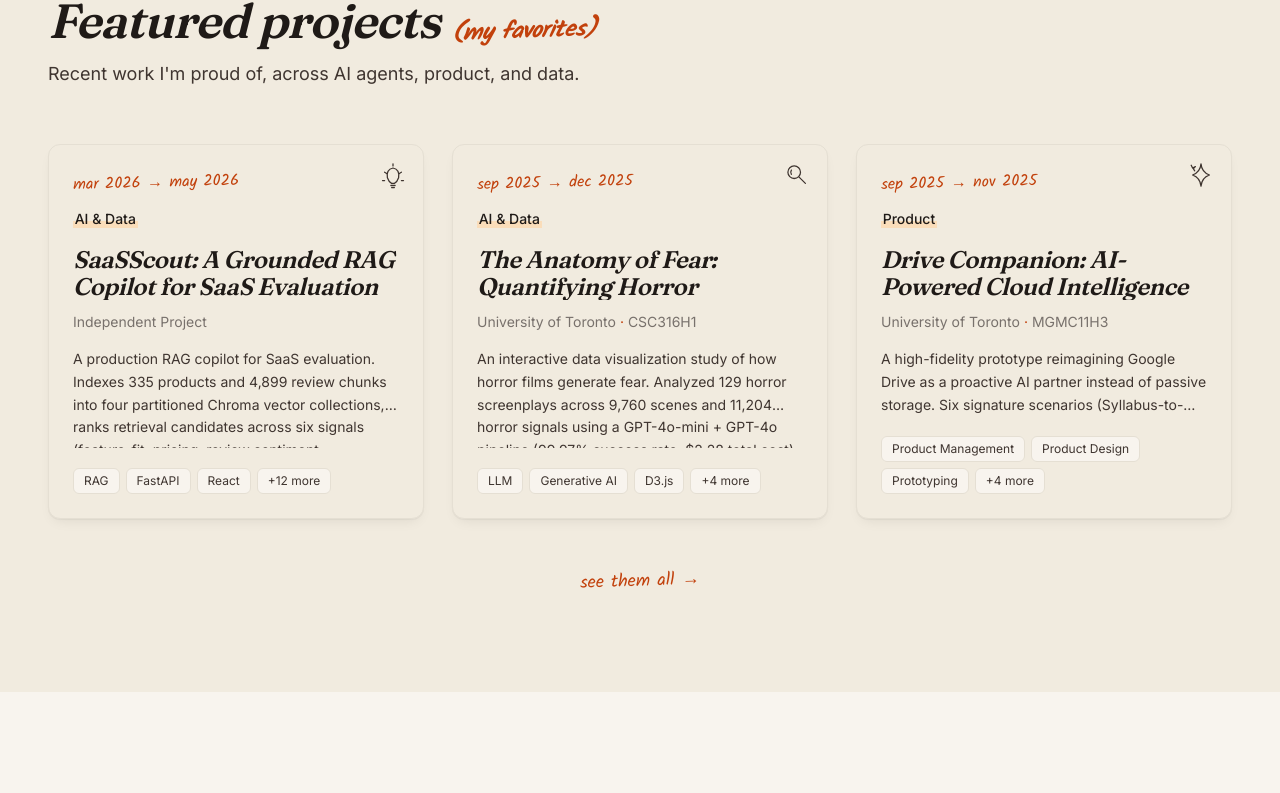
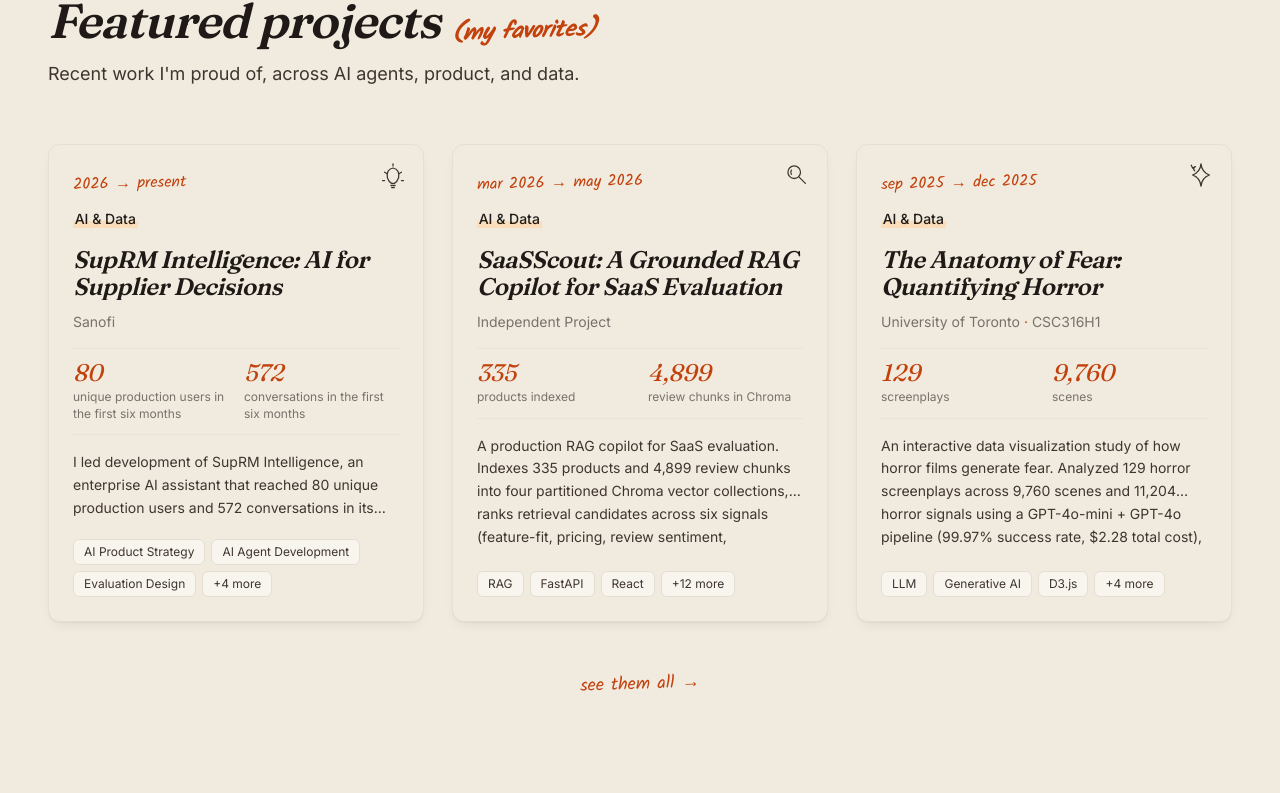
Before and after one commit to Calvin-Liew/calvin-liew-portfolio, a Next.js app: page / in a window 1280 px wide. Shown: the part 1050-1843 px from the top of the page. Built offline with nearby package versions, Linux system fonts and the light colour scheme; no server answers.

Commit message:
Feature public SupRM case study and outcomes across projects

```diff
--- a/src/app/profile/page.tsx
+++ b/src/app/profile/page.tsx
@@ -88,6 +88,15 @@
                 . At Sanofi I created an evaluation framework that reached a
                 97.9% production pass rate and architected reusable agent tools
                 now used by 6+ AI products.
+              </p>
+
+              <p>
+                <Link
+                  href="/projects/suprm-intelligence"
+                  className="text-terracotta hover:text-terracotta-deep underline underline-offset-4"
+                >
+                  Read the SupRM Intelligence case study &rarr;
+                </Link>
               </p>
 
               <p>
--- a/src/app/projects/[id]/page.tsx
+++ b/src/app/projects/[id]/page.tsx
@@ -365,8 +365,7 @@
                         Product decisions
                       </ChapterHeading>
                       <p className="text-base sm:text-lg text-ink-soft mb-10 max-w-2xl">
-                        The strategic calls behind the prototype and the
-                        reasoning each one rests on.
+                        The decisions behind the work and the reasoning for each.
                       </p>
                       <div className="grid grid-cols-1 md:grid-cols-2 gap-5">
                         {project.extendedContent.decisions.map(
--- a/src/app/projects/page.tsx
+++ b/src/app/projects/page.tsx
@@ -9,22 +9,22 @@
 export const metadata: Metadata = {
   title: 'Projects',
   description:
-    'Calvin Liew\'s project portfolio: SaaSScout (RAG copilot), PantryPilot (food-waste venture), Anatomy of Fear (D3.js + LLM), and more. AI agents, product design, and data analysis.',
-  keywords: ['AI portfolio', 'RAG portfolio', 'product portfolio', 'UX portfolio', 'data visualization portfolio', 'Calvin Liew projects', 'SaaSScout', 'PantryPilot', 'TMG Website'],
+    'Explore Calvin Liew\'s work on SupRM Intelligence at Sanofi, SaaSScout, PantryPilot, and more across AI agents, product strategy, and data.',
+  keywords: ['AI portfolio', 'RAG portfolio', 'product portfolio', 'UX portfolio', 'data visualization portfolio', 'Calvin Liew projects', 'SupRM Intelligence', 'SaaSScout', 'PantryPilot'],
   alternates: {
     canonical: 'https://calvinliew.space/projects',
   },
   openGraph: {
     type: 'website',
     title: 'Projects — Calvin Liew',
-    description: 'AI agents, RAG pipelines, product design, and data analysis. Built at Sanofi, UofT, and in production.',
+    description: 'SupRM Intelligence at Sanofi, SaaSScout, and more: AI agents, product strategy, design, and data work.',
     url: 'https://calvinliew.space/projects',
     siteName: 'Calvin Liew Portfolio',
   },
   twitter: {
     card: 'summary_large_image',
     title: 'Projects — Calvin Liew',
-    description: 'AI agents, RAG pipelines, product design, and data analysis.',
+    description: 'SupRM Intelligence at Sanofi, SaaSScout, and more: AI agents, product strategy, design, and data work.',
     creator: '@calvinliew',
   },
 };
--- a/src/app/sitemap.ts
+++ b/src/app/sitemap.ts
@@ -37,7 +37,7 @@
   // Dynamic project pages — featured projects get higher priority
   const projectPages: MetadataRoute.Sitemap = projects.map((project) => ({
     url: `${baseUrl}/projects/${project.id}`,
-    lastModified: now,
+    lastModified: project.updatedAt ? new Date(project.updatedAt) : undefined,
     changeFrequency: 'monthly' as const,
     priority: project.featured ? 0.9 : 0.75,
   }))
@@ -46,7 +46,7 @@
   const posts = await getAllPosts()
   const blogPages: MetadataRoute.Sitemap = posts.map((post) => ({
     url: `${baseUrl}/blog/${post.slug}`,
-    lastModified: new Date(post.date),
+    lastModified: new Date(post.updated || post.date),
     changeFrequency: 'monthly',
     priority: 0.7,
   }))
--- a/src/components/sections/FeaturedProjects.tsx
+++ b/src/components/sections/FeaturedProjects.tsx
@@ -98,6 +98,22 @@
                     })()}
                 </div>
 
+                {/* Two concrete outcomes from each case study */}
+                {project.extendedContent?.stats && (
+                  <div className="grid grid-cols-2 gap-4 border-y border-border/70 py-3 mb-4">
+                    {project.extendedContent.stats.slice(0, 2).map((stat) => (
+                      <div key={stat.label} className="min-w-0">
+                        <p className="font-display italic text-2xl text-terracotta leading-none mb-1">
+                          {stat.value}
+                        </p>
+                        <p className="text-xs text-muted leading-snug">
+                          {stat.label}
+                        </p>
+                      </div>
+                    ))}
+                  </div>
+                )}
+
                 {/* Description */}
                 <p className="text-sm text-ink-soft leading-relaxed line-clamp-3 mb-5 flex-grow overflow-hidden">
                   {project.description}
--- a/src/components/sections/Hero.tsx
+++ b/src/components/sections/Hero.tsx
@@ -1,6 +1,7 @@
 'use client';
 
 import { useEffect, useState } from 'react';
+import Link from 'next/link';
 import Container from '../layout/Container';
 import Button from '../ui/Button';
 import SocialLinks from '../ui/SocialLinks';
@@ -78,7 +79,7 @@
               </p>
 
               <p className="text-base text-muted leading-relaxed mb-8 max-w-lg text-pretty">
-                At Sanofi I designed and built <span className="text-ink font-medium">SupRM Intelligence</span>, an AI assistant that reached 80 unique production users and 572 conversations in its first six months.
+                At Sanofi I designed and built <Link href="/projects/suprm-intelligence" className="text-ink font-medium underline decoration-terracotta/60 underline-offset-4 hover:decoration-terracotta">SupRM Intelligence</Link>, an AI assistant that reached 80 unique production users and 572 conversations in its first six months.
               </p>
 
               {/* "start here" annotation */}
--- a/src/components/seo/ProjectSchema.tsx
+++ b/src/components/seo/ProjectSchema.tsx
@@ -35,8 +35,7 @@
       name: 'Calvin Liew',
       url: 'https://calvinliew.space',
     },
-    dateCreated: project.dates.split(/[-–—]/)[0].trim(),
-    dateModified: project.dates.split(/[-–—]/).pop()?.trim() ?? project.dates,
+    ...(project.updatedAt && { dateModified: project.updatedAt }),
     keywords: keywordList.join(', '),
     genre: project.category,
     ...(project.tags && project.tags.length > 0 && {
--- a/src/data/projects.ts
+++ b/src/data/projects.ts
@@ -1,6 +1,60 @@
 import { Project } from '@/types';
 
 export const projects: Project[] = [
+  {
+    id: 'suprm-intelligence',
+    title: 'SupRM Intelligence: AI for Supplier Decisions',
+    category: 'AI & Data',
+    dates: '2026 - Present',
+    updatedAt: '2026-09-27',
+    organization: 'Sanofi',
+    description: 'I led development of SupRM Intelligence, an enterprise AI assistant that reached 80 unique production users and 572 conversations in its first six months. It supports decisions across 61 strategic suppliers and 34 Key Supplier Managers. I built its evaluation framework, reusable agent tools, and supplier performance reporting.',
+    skills: ['AI Product Strategy', 'AI Agent Development', 'Evaluation Design', 'LLM Orchestration', 'Data Engineering', 'Workflow Design', 'Product Analytics'],
+    tags: ['AI Agents', 'Enterprise AI', 'Product Strategy', 'Supplier Management'],
+    featured: true,
+    extendedContent: {
+      stats: [
+        { value: '80', label: 'unique production users in the first six months' },
+        { value: '572', label: 'conversations in the first six months' },
+        { value: '97.9%', label: 'production evaluation pass rate' },
+        { value: '6+', label: 'AI products using shared capabilities' },
+      ],
+      overview: {
+        title: 'An assistant for supplier decisions',
+        content: 'SupRM Intelligence supports supplier decision-making across 61 strategic suppliers and 34 Key Supplier Managers. I led its development and designed the supporting evaluation, reporting, and reusable agent capabilities. The work connects AI product delivery with measurable adoption and answer quality.',
+      },
+      motivation: {
+        title: 'Make the answers useful and accountable',
+        content: 'Supplier performance and governance work spans different reporting cadences and information sources. I focused on making the assistant useful for day-to-day decisions while giving the team a repeatable way to assess answer quality and tool use.',
+      },
+      decisions: [
+        {
+          decision: 'Evaluate business questions systematically',
+          reasoning: 'I created an evaluation framework across 18 business scenarios and 25 deterministic checks. It achieved a 97.9% production evaluation pass rate and 100% tool compliance. Redesigning the responses also cut representative answer length by 65%.',
+        },
+        {
+          decision: 'Build capabilities other AI products can reuse',
+          reasoning: 'I architected shared agent tools and orchestration capabilities used by 6+ AI products across budgeting, risk, compliance, procurement, and supplier management.',
+        },
+        {
+          decision: 'Build reliable reporting across cadences',
+          reasoning: 'I developed supplier performance reporting across weekly, monthly, quarterly, and annual workflows, reconciled 1,822 historical metric records, and backfilled 211 missing reporting periods.',
+        },
+        {
+          decision: 'Keep proposed actions under human review',
+          reasoning: 'I piloted a governed workflow that turns supplier files into action proposals for people to confirm, revise, or dismiss before an action is created.',
+        },
+      ],
+      limitations: {
+        title: 'What these results show',
+        items: [
+          'The adoption totals cover the first six months, not lifetime use.',
+          'The 97.9% pass rate measures defined evaluation scenarios, not every possible supplier question.',
+          'This public case study uses aggregate outcomes and does not show supplier records or internal screens.',
+        ],
+      },
+    },
+  },
   {
     id: 'saas-scout',
     title: 'SaaSScout: A Grounded RAG Copilot for SaaS Evaluation',
--- a/src/types/index.ts
+++ b/src/types/index.ts
@@ -290,6 +290,8 @@
   title: string;
   category: ProjectCategory;
   dates: string;
+  /** ISO date of the latest published case-study update, when known */
+  updatedAt?: string;
   organization: string;
   courseCode?: string;
   description: string;
--- a/src/utils/filterProjects.ts
+++ b/src/utils/filterProjects.ts
@@ -19,20 +19,20 @@
   });
 }
 
-// Helper to parse date strings like "Sep 2025 - Dec 2025" to Date
-function parseProjectDate(dateString: string): Date {
-  // Extract end date (second date) from "Mon YYYY - Mon YYYY"
-  const parts = dateString.split(' - ');
-  const endDate = parts[1] || parts[0]; // Use end date, fallback to start if no range
+// Date ranges are editorial labels; keep ongoing work first in recent sorting.
+function parseProjectDate(dateString: string): number {
+  const endDate = dateString.split(/\s+[-–—]\s+/).at(-1)?.trim() ?? '';
+  if (/^present$/i.test(endDate)) return Number.MAX_SAFE_INTEGER;
 
-  // Parse "Mon YYYY" to Date
-  const [month, year] = endDate.trim().split(' ');
-  const monthMap: { [key: string]: number } = {
-    'Jan': 0, 'Feb': 1, 'Mar': 2, 'Apr': 3, 'May': 4, 'Jun': 5,
-    'Jul': 6, 'Aug': 7, 'Sep': 8, 'Oct': 9, 'Nov': 10, 'Dec': 11
+  const match = /^(?:(Jan|Feb|Mar|Apr|May|Jun|Jul|Aug|Sep|Oct|Nov|Dec)\s+)?(\d{4})$/.exec(endDate);
+  if (!match) return 0;
+
+  const monthMap: Record<string, number> = {
+    Jan: 0, Feb: 1, Mar: 2, Apr: 3, May: 4, Jun: 5,
+    Jul: 6, Aug: 7, Sep: 8, Oct: 9, Nov: 10, Dec: 11,
   };
-
-  return new Date(parseInt(year), monthMap[month] || 0);
+  const month = match[1] ? monthMap[match[1]] : 11;
+  return Date.UTC(Number(match[2]), month, 1);
 }
 
 export function sortProjects(
@@ -47,7 +47,7 @@
       return sorted.sort((a, b) => {
         const dateA = parseProjectDate(a.dates);
         const dateB = parseProjectDate(b.dates);
-        return dateB.getTime() - dateA.getTime(); // Newest first
+        return dateB - dateA; // Newest first
       });
 
     case 'oldest':
@@ -55,7 +55,7 @@
       return sorted.sort((a, b) => {
         const dateA = parseProjectDate(a.dates);
         const dateB = parseProjectDate(b.dates);
-        return dateA.getTime() - dateB.getTime(); // Oldest first
+        return dateA - dateB; // Oldest first
       });
 
     case 'alphabetical':
```
